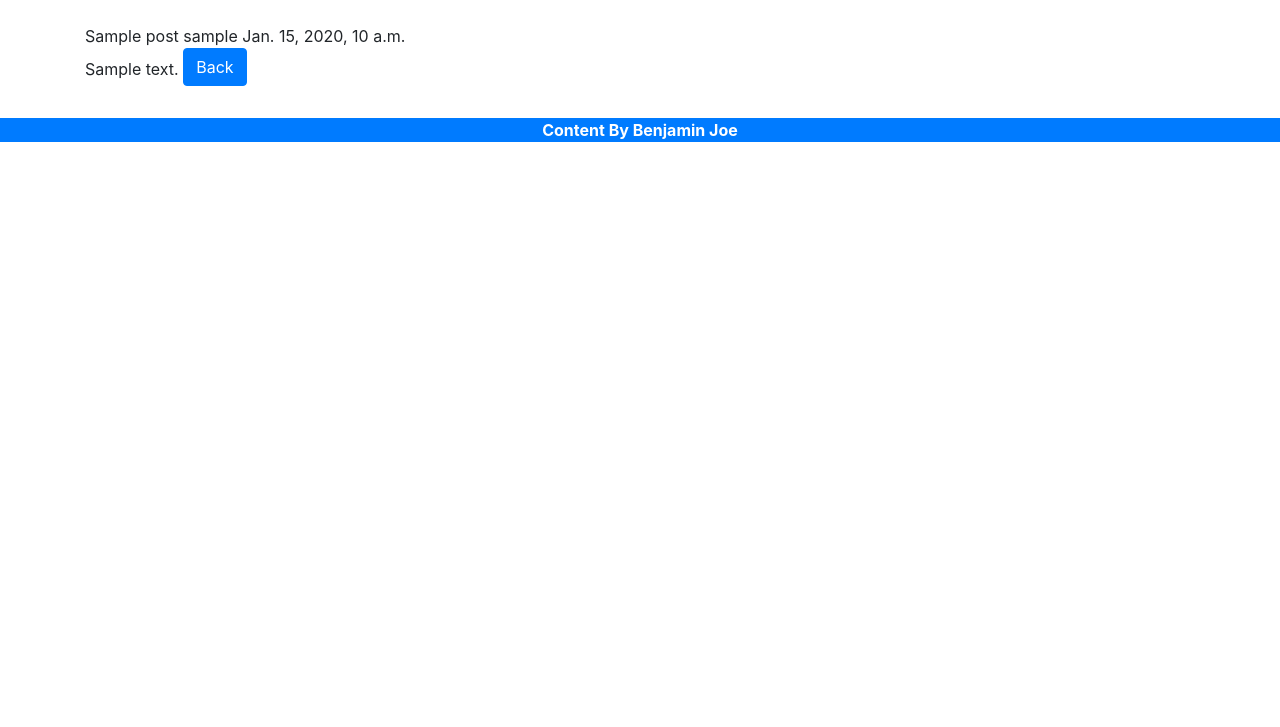
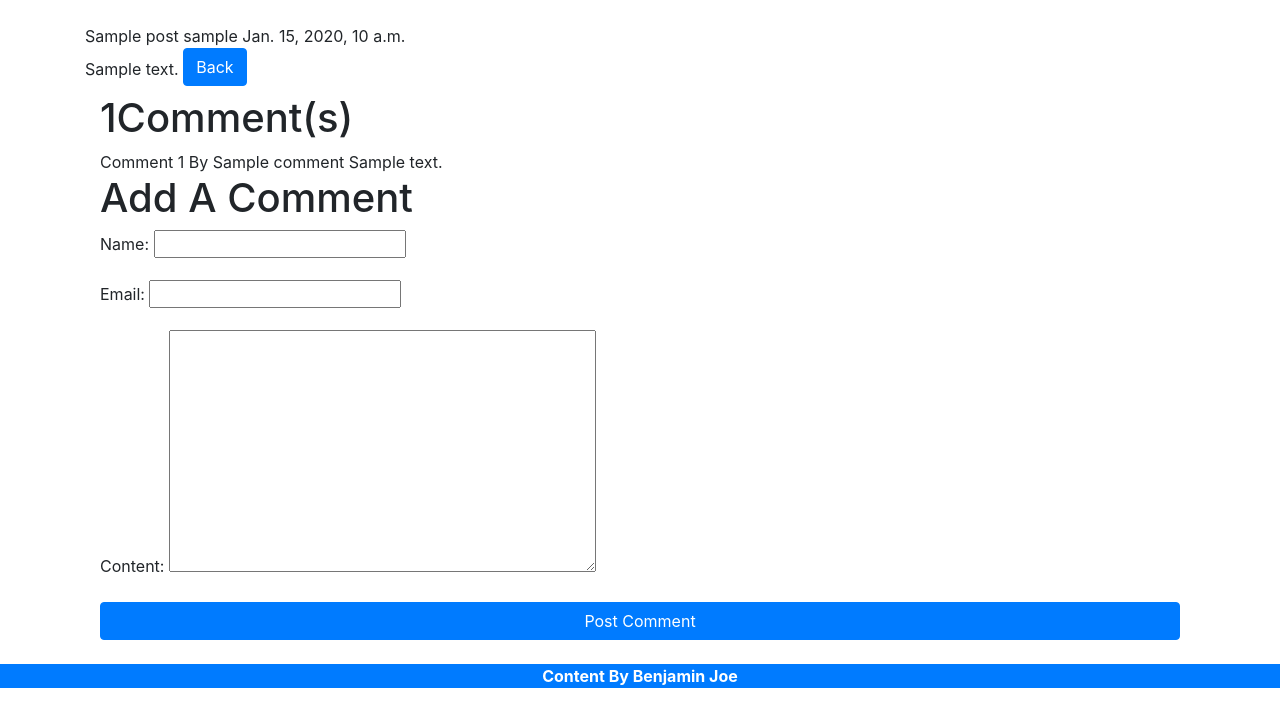
Before and after one commit to Benjamin-Joe/pp4, a Django app: a page that uses templates/post_detail.html in a window 1280 px wide. Shown: the part 56-783 px from the top of the page. Run offline with Django 3.2, Linux system fonts and the light colour scheme; tables that the repository leaves empty hold one stand-in row (values such as "Sample post"); some libraries are stand-ins or nearby versions.

Commit message:
Add comment form to views.py. Add front end code for comment form in post_detail.html

```diff
--- a/blog/views.py
+++ b/blog/views.py
@@ -1,6 +1,7 @@
 "Main views.py file"
-from django.shortcuts import render, get_object_or_404
+from django.shortcuts import render, get_object_or_404, HttpResponseRedirect
 from .models import Post
+from .forms import CommentForm
 
 
 def homepage(request):
@@ -13,4 +14,15 @@ def homepage(request):
 def post_detail(request, post):
     "View for individual blog posts"
     post = get_object_or_404(Post, slug=post, status='1')
-    return render(request, 'post_detail.html', {'post': post})
+    comments = post.comments.filter(active=True)
+    user_comment = None
+    if request.method == 'POST':
+        comment_form = CommentForm(request.POST)
+        if comment_form.is_valid():
+            user_comment = comment_form.save(commit=False)
+            user_comment.post = post
+            user_comment.save()
+            return HttpResponseRedirect('/' + post.slug)
+    else:
+        comment_form = CommentForm()
+    return render(request, 'post_detail.html', {'post': post, 'comments': user_comment, 'comments': comments, 'comment_form': comment_form})
--- a/templates/post_detail.html
+++ b/templates/post_detail.html
@@ -11,5 +11,23 @@
 <h2 class="btn btn-primary">Back</h2>
 </a>
 
+<div class="col-md-12">
+    {% with comments.count as total_comments %}
+    <h1>{{ total_comments }}Comment(s)</h1>
+    {% endwith %}
+    {% for comment in comments %}
+    Comment {{ forloop.counter }} By {{ comment.name }}
+    {{ comment.content }}
+    {% empty %}
+    <p>No Comments Yet</p>
+    {% endfor %}
+    <h1>Add A Comment</h1>
+    <form id="comment_form" method="post">
+        {% csrf_token %}
+        {{ comment_form.as_p }}
+        <button type="submit" class="btn btn-primary btn-block">Post Comment</button>
+    </form>
+</div>
+
 
 {% endblock %}
```
